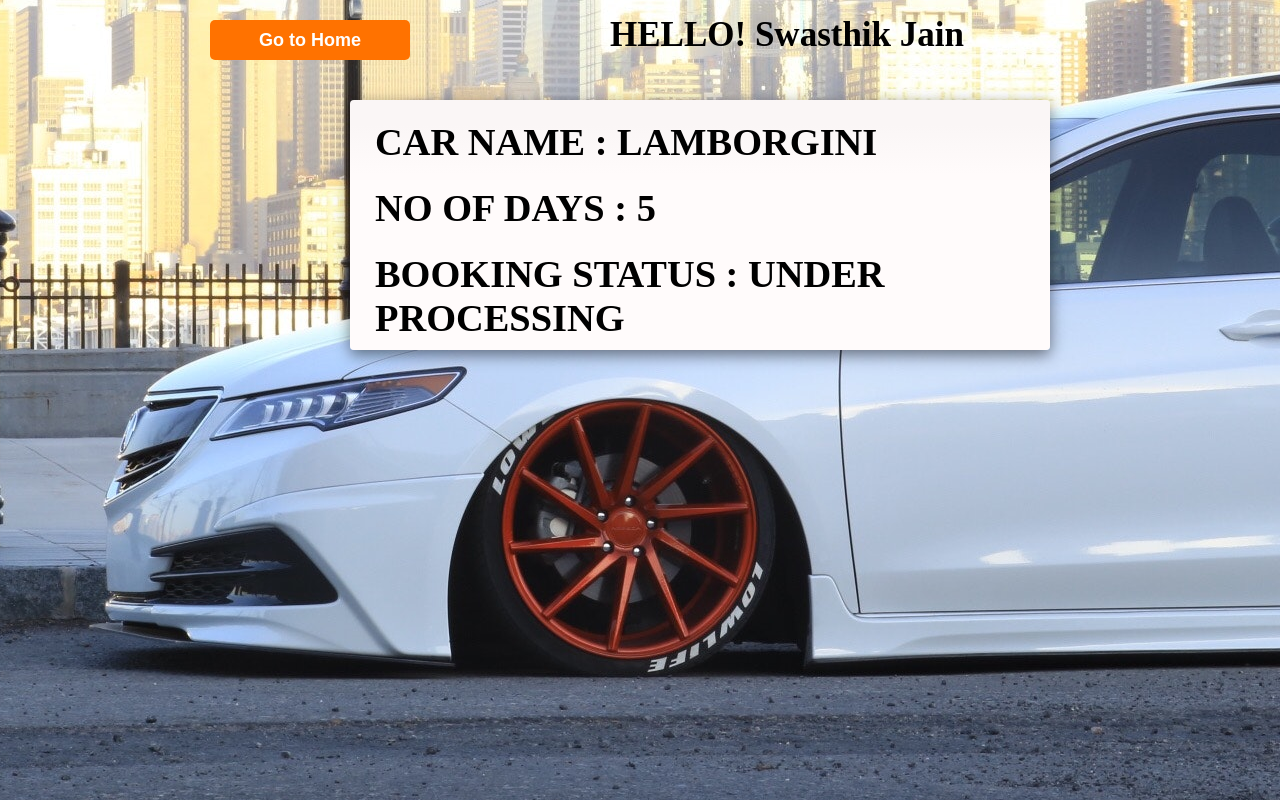
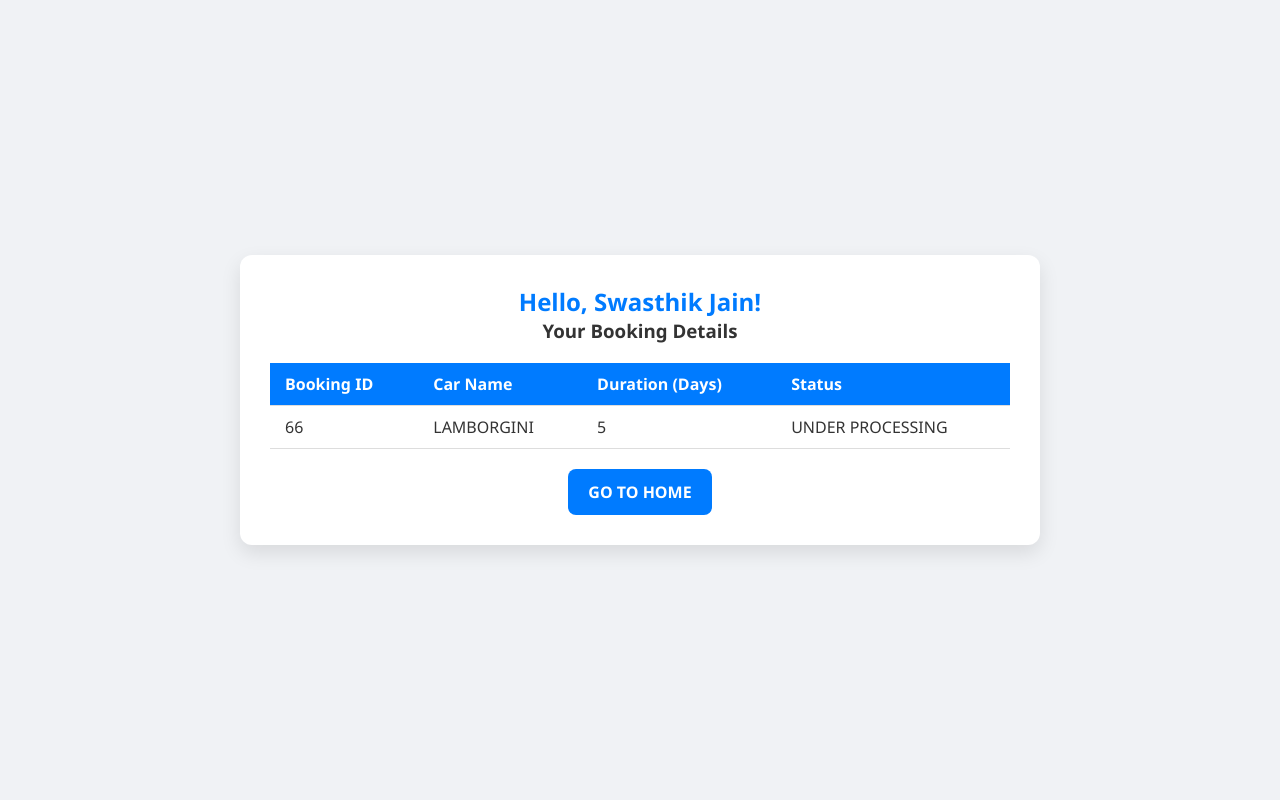
Before and after one commit to c-mulge/FinalProject, a PHP site: page /bookinstatus.php in a window 1280 px wide. Run offline with PHP 8.4, Linux system fonts and the light colour scheme; a user stored in the database is signed in; data comes from the database, SQL or seed files in the repository.

Commit message:
Update bookinstatus.php

```diff
--- a/my_pro/bookinstatus.php
+++ b/my_pro/bookinstatus.php
@@ -4,150 +4,159 @@
     <meta charset="UTF-8">
     <meta http-equiv="X-UA-Compatible" content="IE=edge">
     <meta name="viewport" content="width=device-width, initial-scale=1.0">
-    <title>BOOKING STATUS</title>
-</head>
-<body>
+    <title>Booking Status</title>
     <style>
-
-*{
+        * {
             margin: 0;
             padding: 0;
-
+            box-sizing: border-box;
+            font-family: 'Segoe UI', Tahoma, Geneva, Verdana, sans-serif;
         }
 
-body{
-    background: url("images/carbg2.jpg");
-    background-position: center;
-
-}
-.box{
-
-    position:center;
-    top: 50%;
-    left: 50%;
-    padding: 20px;
-    box-sizing: border-box;
-    background: #fff;
-    border-radius: 4px;
-    box-shadow: 0 5px 15px rgba(0,0,0,.5);
-    background: linear-gradient(to top, rgba(255, 251, 251, 1)70%,rgba(250, 246, 246, 1)90%);
-    display: flex;
-    align-content: center;
-    width: 700px;
-    height: 250px;
-    margin-top: 100px;
-    margin-left: 350px;
-
-
-}
-
-
-.box .content{
-    margin-left: 5px;
-    font-size: larger;
-}
-
-.box .button{
-    width: 240px;
-    height: 40px;
-    background: #ff7200;
-    border:none;
-    margin-top: 30px;
-    font-size: 18px;
-    border-radius: 10px;
-    cursor: pointer;
-    color:#fff;
-    transition: 0.4s ease;
-}
-
-.utton{
-    width: 200px;
-    height: 40px;
-
-    background: #ff7200;
-    border:none;
-    font-size: 18px;
-    border-radius: 5px;
-    cursor: pointer;
-    color:#fff;
-    transition: 0.4s ease;
-    margin-top: 10px;
-    margin-left: 10px;
-}
-.utton a{
-    text-decoration: none;
-    color: white;
-    font-weight: bold;
-}
-
-ul{
-    float: left;
+        body {
+            background-color: #f0f2f5;
             display: flex;
             justify-content: center;
             align-items: center;
-    margin-top: 100px;
+            min-height: 100vh;
+            padding: 20px;
+            color: #333;
         }
 
-ul li{
-    list-style: none;
-    margin-left: 200px;
-    margin-top: -130px;
-    font-size: 35px;
-
-}
-.name{
-    font-weight: bold;
+        .container {
+            background: #fff;
+            border-radius: 12px;
+            box-shadow: 0 8px 20px rgba(0, 0, 0, 0.1);
+            max-width: 800px;
+            width: 100%;
+            padding: 30px;
+            animation: fadeIn 0.5s ease-in-out;
         }
 
+        @keyframes fadeIn {
+            from {
+                opacity: 0;
+                transform: translateY(-10px);
+            }
+            to {
+                opacity: 1;
+                transform: translateY(0);
+            }
+        }
+
+        .header {
+            text-align: center;
+            margin-bottom: 20px;
+        }
+
+        .header .name {
+            font-size: 24px;
+            font-weight: bold;
+            color: #007BFF;
+        }
+
+        .table {
+            width: 100%;
+            border-collapse: collapse;
+            margin-top: 20px;
+        }
+
+        .table th, .table td {
+            padding: 10px 15px;
+            text-align: left;
+            border-bottom: 1px solid #ddd;
+        }
+
+        .table th {
+            background-color: #007BFF;
+            color: #fff;
+        }
+
+        .table tr:hover {
+            background-color: #f1f1f1;
+        }
+
+        .button-group {
+            text-align: center;
+            margin-top: 20px;
+        }
+
+        .button {
+            display: inline-block;
+            padding: 12px 20px;
+            background-color: #007BFF;
+            color: #fff;
+            border: none;
+            border-radius: 8px;
+            font-size: 16px;
+            font-weight: bold;
+            text-transform: uppercase;
+            text-decoration: none;
+            transition: background-color 0.3s ease, transform 0.2s ease;
+        }
+
+        .button:hover {
+            background-color: #0056b3;
+            transform: scale(1.05);
+        }
     </style>
-
-
-
+</head>
+<body>
     <?php
         require_once('connection.php');
         session_start();
         $email = $_SESSION['email'];
 
-    $sql="select * from booking where EMAIL='$email' order by BOOK_ID DESC LIMIT 1";
-    $name = mysqli_query($con,$sql);
-    $rows=mysqli_fetch_assoc($name);
-    if($rows==null){
-        echo '<script>alert("THERE ARE NO BOOKING DETAILS")</script>';
-        echo '<script> window.location.href = "cardetails.php";</script>';
-    }
-    else{
-    $sql2="select * from users where EMAIL='$email'";
-    $name2 = mysqli_query($con,$sql2);
-    $rows2=mysqli_fetch_assoc($name2);
-    $car_id=$rows['CAR_ID'];
-    $sql3="select * from cars where CAR_ID='$car_id'";
-    $name3 = mysqli_query($con,$sql3);
-    $rows3=mysqli_fetch_assoc($name3);
+        // Fetch user details
+        $sql_user = "SELECT * FROM users WHERE EMAIL='$email'";
+        $result_user = mysqli_query($con, $sql_user);
+        $user = mysqli_fetch_assoc($result_user);
 
+        // Fetch all bookings for the user
+        $sql_bookings = "SELECT * FROM booking WHERE EMAIL='$email' ORDER BY BOOK_ID DESC";
+        $result_bookings = mysqli_query($con, $sql_bookings);
 
+        if (mysqli_num_rows($result_bookings) == 0) {
+            echo '<script>alert("No booking details found.")</script>';
+            echo '<script>window.location.href = "cardetails.php";</script>';
+        } else {
+    ?>
 
-
-
+    <div class="container">
+        <div class="header">
+            <p class="name">Hello, <?php echo $user['FNAME'] . " " . $user['LNAME']; ?>!</p>
+            <h3>Your Booking Details</h3>
+        </div>
+        <table class="table">
+            <thead>
+                <tr>
+                    <th>Booking ID</th>
+                    <th>Car Name</th>
+                    <th>Duration (Days)</th>
+                    <th>Status</th>
+                </tr>
+            </thead>
+            <tbody>
+                <?php while ($booking = mysqli_fetch_assoc($result_bookings)) {
+                    $car_id = $booking['CAR_ID'];
+                    $sql_car = "SELECT * FROM cars WHERE CAR_ID='$car_id'";
+                    $result_car = mysqli_query($con, $sql_car);
+                    $car = mysqli_fetch_assoc($result_car);
                 ?>
-   <ul><li> <button  class="utton"><a href="cardetails.php">Go to Home</a></button></li><li class="name">HELLO! <?php echo $rows2['FNAME']." ".$rows2['LNAME']?></li>
-
-
-
-
-</ul>
-    <div class="box">
-         <div class="content">
-             <h1>CAR NAME : <?php echo $rows3['CAR_NAME']?></h1><br>
-             <h1>NO OF DAYS : <?php echo $rows['DURATION']?></h1><br>
-             <h1>BOOKING STATUS : <?php echo $rows['BOOK_STATUS']?></h1><br>
-
+                <tr>
+                    <td><?php echo $booking['BOOK_ID']; ?></td>
+                    <td><?php echo $car['CAR_NAME']; ?></td>
+                    <td><?php echo $booking['DURATION']; ?></td>
+                    <td><?php echo $booking['BOOK_STATUS']; ?></td>
+                </tr>
+                <?php } ?>
+            </tbody>
+        </table>
+        <div class="button-group">
+            <a href="cardetails.php" class="button">Go to Home</a>
         </div>
     </div>
 
-
-
-<?php }
-?>
-
+    <?php } ?>
 </body>
 </html>
```
Lines whose indentation alone changed are shown as unchanged.
